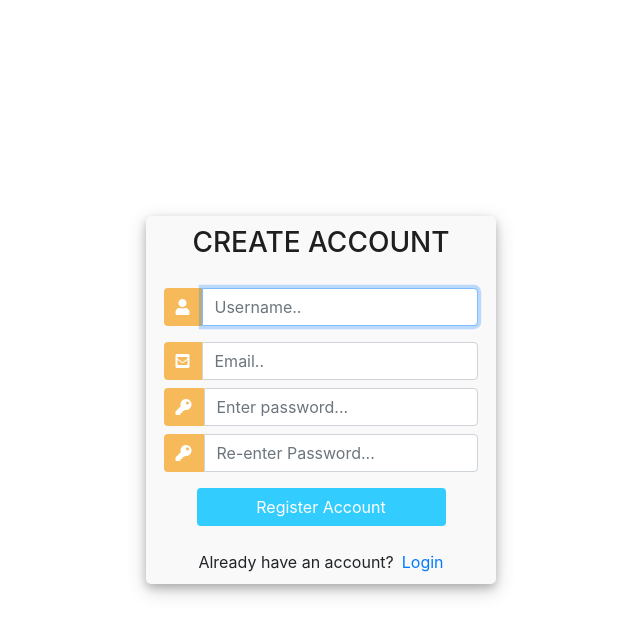
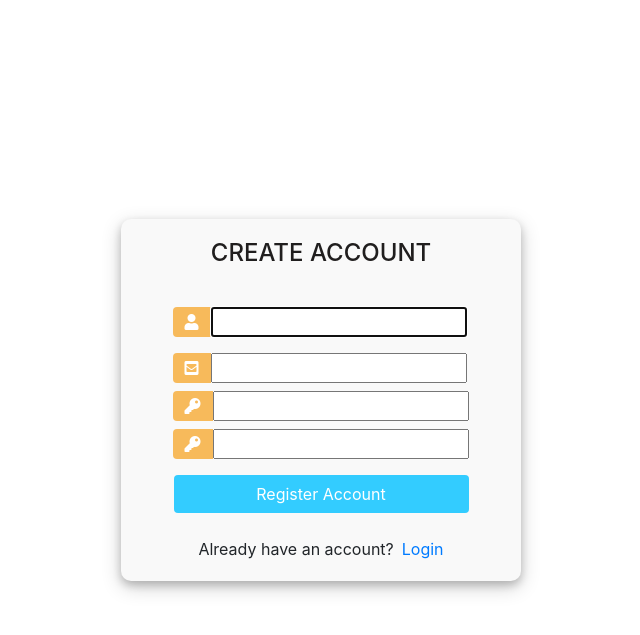
Before and after one commit to rotich-brian/WEBDEV-311, a Django app: page /signu-p/ in a window 1280 px wide. Shown: the top 635 px of the page, without its empty margins (319-959 px from the left). Run offline with Django 5.2, Linux system fonts and the light colour scheme; some libraries are stand-ins or nearby versions.

Commit message:
modified login and signup

```diff
--- a/index/templates/accounts/register.html
+++ b/index/templates/accounts/register.html
@@ -1,6 +1,5 @@
 <!DOCTYPE html>
 <html>
-
 <head>
     <title>CourseIT - Sign Up</title>
     <link rel="stylesheet" href="https://stackpath.bootstrapcdn.com/bootstrap/4.1.3/css/bootstrap.min.css" integrity="sha384-MCw98/SFnGE8fJT3GXwEOngsV7Zt27NXFoaoApmYm81iuXoPkFOJwJ8ERdknLPMO" crossorigin="anonymous">
@@ -15,56 +14,51 @@
             height: 100%;
             background: #ffffff29 !important;
         }
+
         .user_card {
-			width: 350px;
-			margin-top: auto;
-			margin-bottom: auto;
+            width: 90%; /* Adjust the width to 90% */
+            max-width: 400px; /* Limit maximum width for larger screens */
+            margin: auto;
             background: #f9f9f9;
             position: relative;
             display: flex;
             justify-content: center;
             flex-direction: column;
-			padding: 10px;
+            padding: 20px; /* Increase padding for more space */
             box-shadow: 0 4px 8px 0 rgba(0, 0, 0, 0.2), 0 6px 20px 0 rgba(0, 0, 0, 0.19);
-			-webkit-box-shadow: 0 4px 8px 0 rgba(0, 0, 0, 0.2), 0 6px 20px 0 rgba(0, 0, 0, 0.19);
-			-moz-box-shadow: 0 4px 8px 0 rgba(0, 0, 0, 0.2), 0 6px 20px 0 rgba(0, 0, 0, 0.19);
-			border-radius: 5px;
+            border-radius: 10px;
+        }
 
+        #form-title {
+            color: #201e1e;
+            font-size: 24px; /* Increase title font size */
+            margin-bottom: 20px; /* Add some space below the title */
+            text-align: center; /* Center align the title */
         }
 
         .form_container {
             margin-top: 20px;
         }
 
-		#form-title{
-			color: #201e1e;
-		}
         .login_btn {
             width: 100%;
             background: #33ccff !important;
             color: white !important;
+            font-size: 16px; /* Increase button font size */
         }
-		.login_btn:focus {
-			box-shadow: none !important;
-			outline: 0px !important;
-		}
-		.login_container {
-			padding: 0 2rem;
-		}
+
         .input-group-text {
             background: #f7ba5b !important;
             color: white !important;
             border: 0 !important;
             border-radius: 0.25rem 0 0 0.25rem !important;
         }
-		.input_user,
-		.input_pass:focus {
-			box-shadow: none !important;
-			outline: 0px !important;
+
+        .form-control {
+            font-size: 16px; /* Increase input field font size */
+            padding: 10px; /* Increase input field padding */
         }
-
     </style>
-
 </head>
 <body>
     <div class="container h-100">
@@ -74,36 +68,31 @@
                     <h3 id="form-title">CREATE ACCOUNT</h3>
                 </div>
                 <div class="d-flex justify-content-center form_container">
-
                     <form method="POST" action="">
                         {% csrf_token %}
                         <div class="input-group mb-3">
                             <div class="input-group-append">
                                 <span class="input-group-text"><i class="fas fa-user"></i></span>
                             </div>
-							<!-- <input type="text" name="username"> -->
-                            {{form.username}}
+                            {{ form.username }}
                         </div>
                         <div class="input-group mb-2">
                             <div class="input-group-append">
                                 <span class="input-group-text"><i class="fas fa-envelope-square"></i></span>
                             </div>
-							<!-- <input type="email" name="email"> -->
-                            {{form.email}}
+                            {{ form.email }}
                         </div>
                         <div class="input-group mb-2">
                             <div class="input-group-append">
                                 <span class="input-group-text"><i class="fas fa-key"></i></span>
                             </div>
-							<!-- <input type="text" name="password1"> -->
-                            {{form.password1}}
+                            {{ form.password1 }}
                         </div>
                         <div class="input-group mb-2">
                             <div class="input-group-append">
                                 <span class="input-group-text"><i class="fas fa-key"></i></span>
                             </div>
-							<!-- <input type="text" name="password2"> -->
-                            {{form.password2}}
+                            {{ form.password2 }}
                         </div>
 
                         <div class="d-flex justify-content-center mt-3 login_container">
@@ -112,7 +101,7 @@
                     </form>
                 </div>
 
-                {{form.errors}}
+                {{ form.errors }}
 
                 <div class="mt-4">
                     <div class="d-flex justify-content-center links">
@@ -122,22 +111,5 @@
             </div>
         </div>
     </div>
-	<script>
-						/* Because i didnt set placeholder values in forms.py they will be set here using vanilla Javascript
-		//We start indexing at one because CSRF_token is considered and input field
-		 */
-
-		//Query All input fields
-		var form_fields = document.getElementsByTagName('input')
-		form_fields[1].placeholder='Username..';
-		form_fields[2].placeholder='Email..';
-		form_fields[3].placeholder='Enter password...';
-		form_fields[4].placeholder='Re-enter Password...';
-
-
-		for (var field in form_fields){
-			form_fields[field].className += ' form-control'
-		}
-	</script>
 </body>
 </html>
```
Lines whose indentation alone changed are shown as unchanged.
